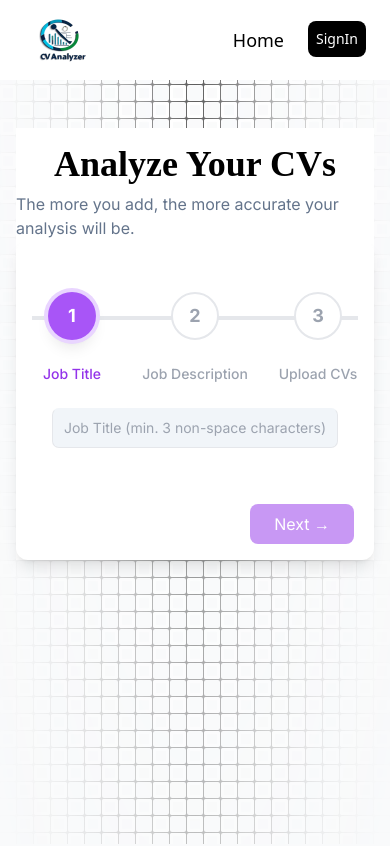
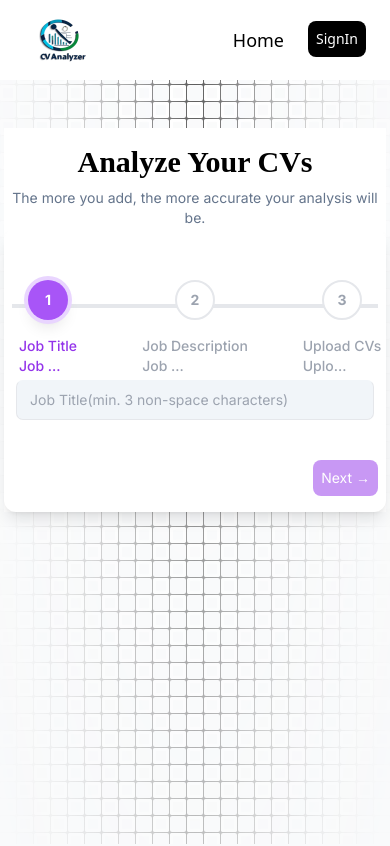
Before and after one commit to dev-bilal-raza/CVAnalysis, a Next.js app in the folder cv_checker_frontend/: page /upload_cvs in a window 390 px wide. Shown: the top 846 px of the page. Built offline with nearby package versions, Linux system fonts and the light colour scheme; no server answers.

Commit message:
feat: improve UploadCvs layout and responsiveness, enhance button sizes, and update label texts

```diff
--- a/cv_checker_frontend/src/components/pages/UploadCvs.tsx
+++ b/cv_checker_frontend/src/components/pages/UploadCvs.tsx
@@ -23,10 +23,9 @@ const Stepper = ({ step, handleStep, canProceed }: {
   ];
 
   return (
-    <div className="flex justify-center w-full py-8 mb-4">
+    <div className="flex justify-center w-full py-8 mb-6">
       <div className="relative flex justify-between w-full max-w-3xl px-4">
         <div className="absolute top-6 left-0 right-0 h-1 bg-gray-200" />
-
         <div
           className="absolute top-6 left-0 h-1 bg-purple-500 transition-all duration-500 ease-in-out"
           style={{ width: `${((step - 1) / (steps.length - 1)) * 100}%` }}
@@ -35,14 +34,14 @@ const Stepper = ({ step, handleStep, canProceed }: {
         {steps.map((s, index) => (
           <div
             key={s.number}
-            className="relative flex flex-col items-center"
+            className="flex flex-col items-center"
             style={{ width: index === 0 || index === steps.length - 1 ? 'auto' : '0' }}
           >
             <button
               onClick={() => handleStep(s.number)}
               type='button'
               className={`
-                relative z-10 flex items-center justify-center w-12 h-12 rounded-full
+                relative z-10 flex items-center justify-center w-10 h-10 sm:w-12 sm:h-12 rounded-full
                 transition-all duration-300 ease-in-out transform hover:scale-110
                 ${step >= s.number
                   ? 'bg-purple-500 text-white shadow-lg hover:bg-purple-600'
@@ -52,15 +51,20 @@ const Stepper = ({ step, handleStep, canProceed }: {
               `}
               disabled={!canProceed(s.number)}
             >
-              <span className="font-bold text-lg">{s.number}</span>
+              <span className="font-bold text-sm sm:text-lg">{s.number}</span>
             </button>
 
             <div className={`
-              absolute top-14 mt-4 text-sm font-medium whitespace-nowrap
+              absolute top-14 text-sm font-medium whitespace-nowrap
               transition-colors duration-300
               ${step >= s.number ? 'text-purple-600' : 'text-gray-400'}
             `}>
-              {s.label}
+              <p className='exsmall:block hidden'>
+                {s.label}
+              </p>
+              <p aria-valuetext={s.label} className='text-tooltip block sm:hidden relative'>
+                {s.label.slice(0, 4)}...
+              </p>
             </div>
           </div>
         ))}
@@ -97,7 +101,7 @@ const UploadCvs = () => {
   const handleStep = (newStep: number) => {
     console.log('New step: ', newStep);
     if (canProceedToStep(newStep)) {
-      setFormState(prev => ({ ...prev, step: newStep, response: ""}));
+      setFormState(prev => ({ ...prev, step: newStep, response: "" }));
     }
   };
 
@@ -209,9 +213,10 @@ const UploadCvs = () => {
     switch (formState.step) {
       case 1:
         return (
-          <div className="w-full p-5">
+          <div className="w-full p-1 sm:p-3 md:p-5">
             <Input
-              labelText="Job Title (min. 3 non-space characters)"
+              labelText="Job Title"
+              extraLabel='(min. 3 non-space characters)'
               is_required={false}
               input_value={formState.jobTitle}
               setInput={(value) => setFormState(prev => ({ ...prev, jobTitle: value }))}
@@ -226,17 +231,17 @@ const UploadCvs = () => {
 
       case 2:
         return (
-          <div className="w-full p-5">
+          <div className="w-full p-1 sm:p-3 md:p-5">
             <div className="relative w-full">
               <textarea
-                className="resize-none bg-slate-100 focus:bg-white h-28 peer w-full font-sans font-normal outline-none transition-all placeholder-shown:border placeholder-shown:border-blue-gray-200 placeholder-shown:border-t-blue-gray-200 border focus:border-2 focus:border-t-transparent text-sm rounded-[7px] border-blue-gray-200 focus:border-indigo-500 px-2 py-2 border-t-transparent"
+                className="resize-none bg-slate-100 focus:bg-white h-28 peer w-full font-sans font-normal outline-none transition-all placeholder-shown:border placeholder-shown:border-blue-gray-200 placeholder-shown:border-t-blue-gray-200 border focus:border-2 focus:border-t-transparent text-sm rounded-[7px] border-blue-gray-200 focus:border-purple-700 px-2 py-2 border-t-transparent"
                 placeholder=" "
                 value={formState.jobDescription}
                 onChange={(e) => setFormState(prev => ({ ...prev, jobDescription: e.target.value }))}
                 required
               />
-              <label className="flex w-full select-none pointer-events-none absolute left-0 font-normal truncate peer-placeholder-shown:text-blue-gray-500 leading-tight peer-focus:leading-tight transition-all -top-1.5 peer-placeholder-shown:text-sm text-[11px] peer-focus:text-[11px] before:content[' '] before:block before:box-border before:w-2.5 before:h-1.5 before:mt-[6.5px] before:mr-1 peer-placeholder-shown:before:border-transparent before:rounded-tl-md before:border-t peer-focus:before:border-t-2 before:border-l peer-focus:before:border-l-2 before:pointer-events-none before:transition-all after:content[' '] after:block after:flex-grow after:box-border after:w-2.5 after:h-1.5 after:mt-[6.5px] after:ml-1 peer-placeholder-shown:after:border-transparent after:rounded-tr-md after:border-t peer-focus:after:border-t-2 after:border-r peer-focus:after:border-r-2 after:pointer-events-none after:transition-all peer-placeholder-shown:leading-[3.75] text-gray-400 peer-focus:text-indigo-500 before:border-blue-gray-200 peer-focus:before:!border-indigo-500 after:border-blue-gray-200 peer-focus:after:!border-indigo-500">
-                Job Description (min. 15 non-space characters)
+              <label className="flex w-full select-none pointer-events-none absolute left-0 font-normal truncate peer-placeholder-shown:text-text-purple-700 leading-tight peer-focus:leading-tight transition-all -top-1.5 peer-placeholder-shown:text-sm text-[11px] peer-focus:text-[11px] before:content[' '] before:block before:box-border before:w-2.5 before:h-1.5 before:mt-[6.5px] before:mr-1 peer-placeholder-shown:before:border-transparent before:rounded-tl-md before:border-t peer-focus:before:border-t-2 before:border-l peer-focus:before:border-l-2 before:pointer-events-none before:transition-all after:content[' '] after:block after:flex-grow after:box-border after:w-2.5 after:h-1.5 after:mt-[6.5px] after:ml-1 peer-placeholder-shown:after:border-transparent after:rounded-tr-md after:border-t peer-focus:after:border-t-2 after:border-r peer-focus:after:border-r-2 after:pointer-events-none after:transition-all peer-placeholder-shown:leading-[3.75] text-gray-400 peer-focus:text-purple-700 before:border-blue-gray-200 peer-focus:before:!border-purple-700 after:border-blue-gray-200 peer-focus:after:!border-purple-700">
+                Job Description <span className='exsmall:inline hidden'>(min. 15 non-space characters)</span>
               </label>
               {formState.jobDescription.length > 0 && countNonWhitespace(formState.jobDescription) < 15 && (
                 <p className="mt-1 text-sm text-red-500">
@@ -306,7 +311,7 @@ const UploadCvs = () => {
     if (formState.loading) return (
       <div className='w-full flex flex-col justify-center items-center m-2'>
         <Loader />
-        <p className='text-slate-600 font-para'>
+        <p className='text-gray-500 font-para text-sm sm:text-lg text-center'>
           This may take a moment, but it’ll be faster than waiting for a human to handle it.
         </p>
       </div>
@@ -314,12 +319,12 @@ const UploadCvs = () => {
 
 
     return (
-      <div className="flex justify-between items-center w-full px-5 py-4">
+      <div className="flex justify-between items-center w-full px-2 sm:px-5 py-4">
         {formState.step > 1 && (
           <button
             type="button"
             onClick={() => handleStep(formState.step - 1)}
-            className="px-4 py-2 text-gray-600 hover:text-gray-800 focus:outline-none
+            className="sm:px-4 py-2 text-gray-600 hover:text-gray-800 focus:outline-none
                      transition-colors duration-200"
           >
             ← Back
@@ -330,7 +335,7 @@ const UploadCvs = () => {
             <button
               type="submit"
               disabled={formState.uploadedFiles.length === 0}
-              className="px-6 py-2 bg-purple-600 text-white rounded-lg
+              className="px-2 sm:px-4 md:px-6 py-2 text-sm sm:text-lg bg-purple-600 text-white rounded-lg
                        hover:bg-purple-700 focus:outline-none focus:ring-2
                        focus:ring-purple-500 focus:ring-offset-2
                        disabled:opacity-50 disabled:cursor-not-allowed
@@ -345,7 +350,7 @@ const UploadCvs = () => {
                 type="button"
                 onClick={() => handleStep(formState.step + 1)}
                 disabled={!canProceedToStep(formState.step + 1)}
-                className="px-6 py-2 bg-purple-600 text-white rounded-lg
+                className="px-2 sm:px-4 md:px-6 py-2 text-sm sm:text-lg bg-purple-600 text-white rounded-lg
                        hover:bg-purple-700 focus:outline-none focus:ring-2
                        focus:ring-purple-500 focus:ring-offset-2
                        disabled:opacity-50 disabled:cursor-not-allowed
@@ -361,13 +366,13 @@ const UploadCvs = () => {
   };
 
   return (
-    <div className="min-h-screen bg-gray-50 py-12 px-4 sm:px-6 lg:px-8">
-      <div className="relative bg-white max-w-4xl mx-auto">
+    <div className="min-h-screen bg-gray-50 py-12 px-1 sm:px-6 lg:px-8">
+      <div className="relative bg-white w-full md:max-w-4xl mx-auto">
         <div className='flex flex-col justify-center items-center gap-2'>
-          <h2 className='relative font-heading text-4xl font-bold mt-4'>
+          <h2 className='relative font-heading text-center text-2xl exsmall:text-3xl md:text-4xl lg:text-5xl font-bold mt-4'>
             Analyze Your CVs
           </h2>
-          <p className='text-slate-500'>
+          <p className='text-slate-500 text-sm md:text-lg text-center'>
             The more you add, the more accurate your analysis will be.
           </p>
         </div>
@@ -375,7 +380,7 @@ const UploadCvs = () => {
           onSubmit={uploadCvs}
           className="bg-white rounded-xl shadow-lg overflow-hidden"
         >
-          <div className="px-4 py-5 sm:p-6">
+          <div className=" py-5 px-2 sm:px-4 md:p-6">
             <Stepper step={formState.step} handleStep={handleStep} canProceed={canProceedToStep} />
             {renderStepContent()}
           </div>
```
